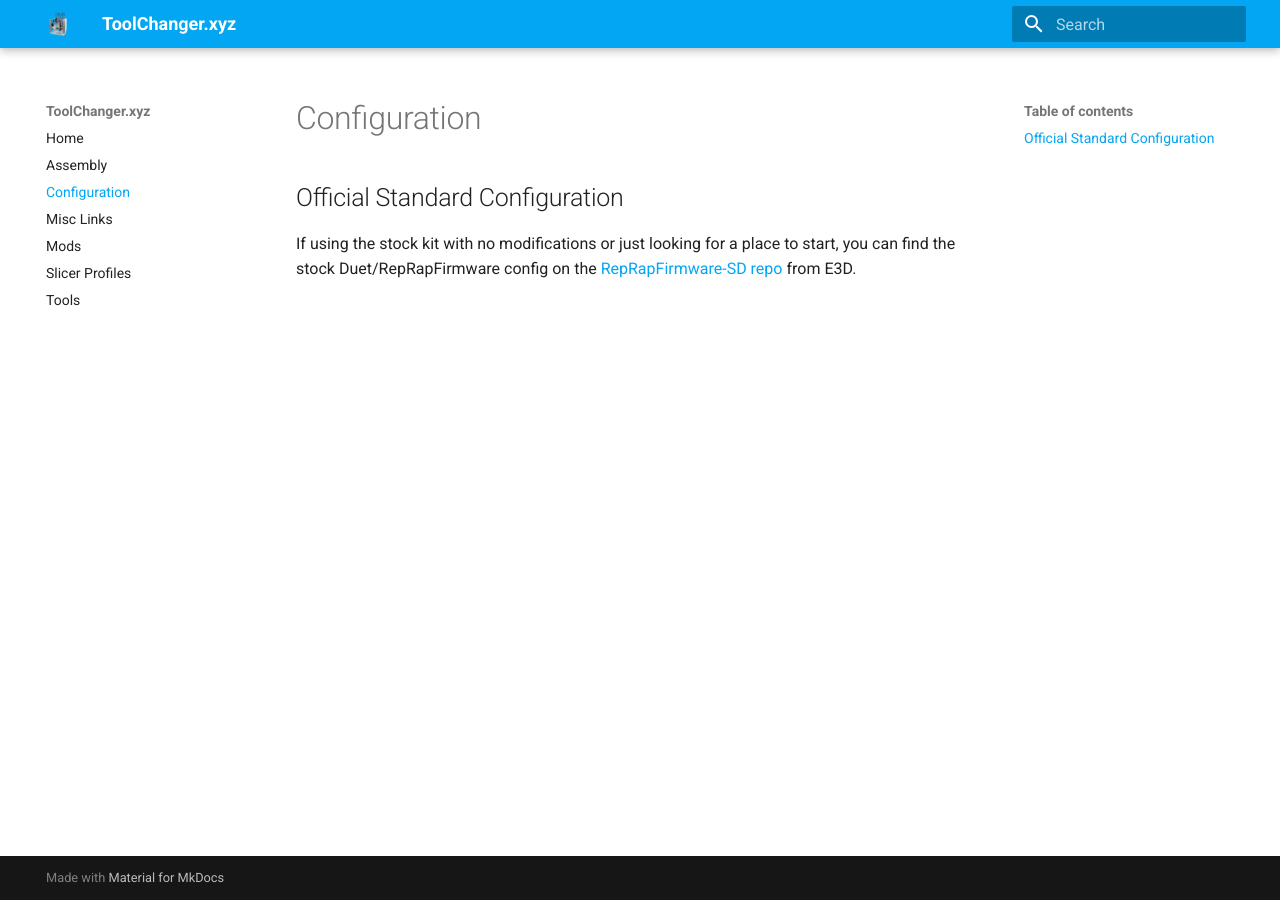
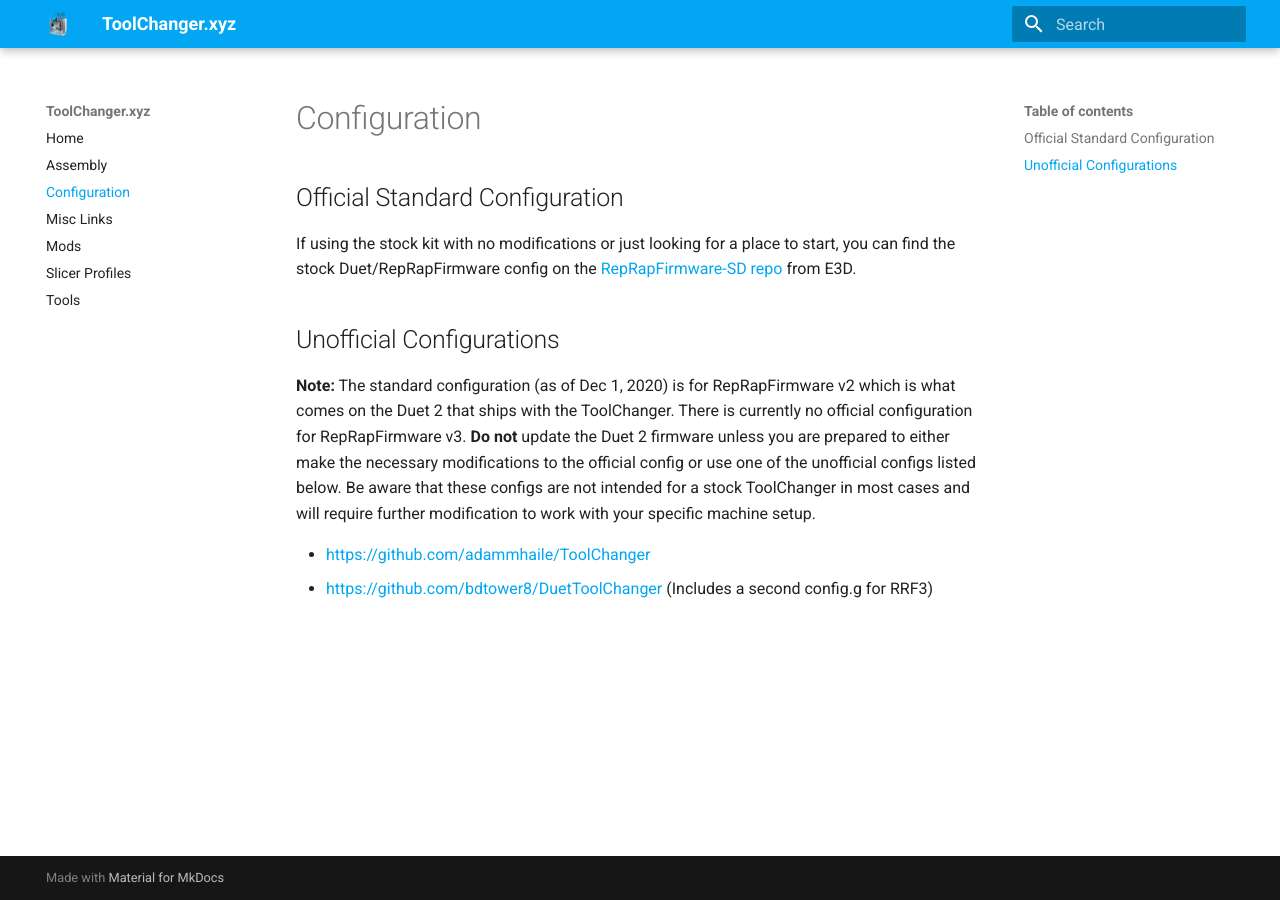
Before and after one commit to adammhaile/ToolChanger.xyz, an MkDocs documentation site: the page built from docs/Configuration.md, in a window 1280 px wide. Built offline with MkDocs 1.6.1 and Material for MkDocs 9.7.7, drawn with Linux system fonts in a browser that asks for light colours.

Commit message:
Minor additions

```diff
--- a/docs/Configuration.md
+++ b/docs/Configuration.md
@@ -3,3 +3,10 @@
 ## Official Standard Configuration
 
 If using the stock kit with no modifications or just looking for a place to start, you can find the stock Duet/RepRapFirmware config on the [RepRapFirmware-SD repo](https://github.com/e3donline/RepRapFirmware-SD) from E3D.
+
+## Unofficial Configurations
+
+**Note:** The standard configuration (as of Dec 1, 2020) is for RepRapFirmware v2 which is what comes on the Duet 2 that ships with the ToolChanger. There is currently no official configuration for RepRapFirmware v3. **Do not** update the Duet 2 firmware unless you are prepared to either make the necessary modifications to the official config or use one of the unofficial configs listed below. Be aware that these configs are not intended for a stock ToolChanger in most cases and will require further modification to work with your specific machine setup.
+
+- [https://github.com/adammhaile/ToolChanger](https://github.com/adammhaile/ToolChanger)
+- [https://github.com/bdtower8/DuetToolChanger](https://github.com/bdtower8/DuetToolChanger) (Includes a second config.g for RRF3)
```
Also changed, not shown: docs/MiscLinks.md (+1 -0 lines), docs/SlicerProfiles.md (+1 -0 lines), docs/index.md (+2 -0 lines), docs/img/ghpages.png (added).
